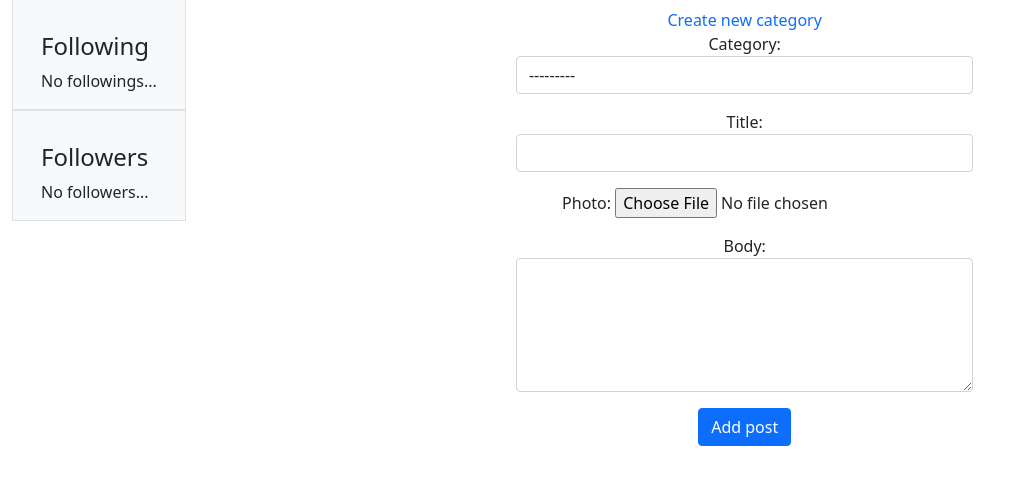
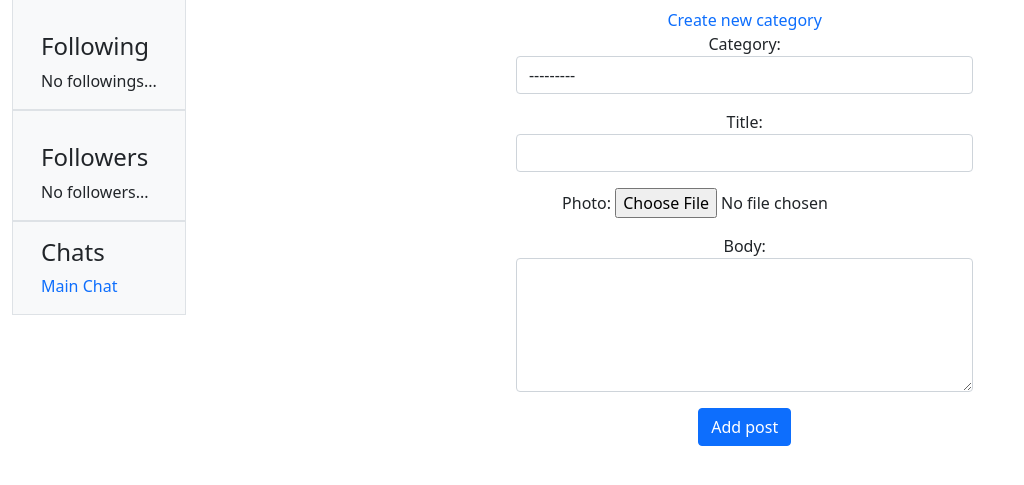
Before and after one commit to Vladimir-82/blog, a Django app: page /create in a window 1280 px wide. Shown: the part 123-608 px from the top of the page, without its empty margins (0-1024 px from the left). Run offline with Django 4.2, Linux system fonts and the light colour scheme; the visitor is signed in with stand-in values (Sample User, id 1); data that the repository does not hold is empty.

Commit message:
main chat added

```diff
--- a/app/templates/_sidebar.html
+++ b/app/templates/_sidebar.html
@@ -22,3 +22,14 @@
         </div>
     </div>
 {% endif %}
+
+{% if request.user.is_authenticated %}
+    <div class="media">
+        <div class="p-3 border bg-light">
+            <div class="container">
+                <h4>Chats</h4>
+                <a href="{% url 'room' 'main' %}" style="text-decoration: none">Main Chat</a>
+            </div>
+        </div>
+    </div>
+{% endif %}
--- a/chat/routing.py
+++ b/chat/routing.py
@@ -1,4 +1,5 @@
 from django.urls import re_path
+
 
 from . import consumers
 
```
